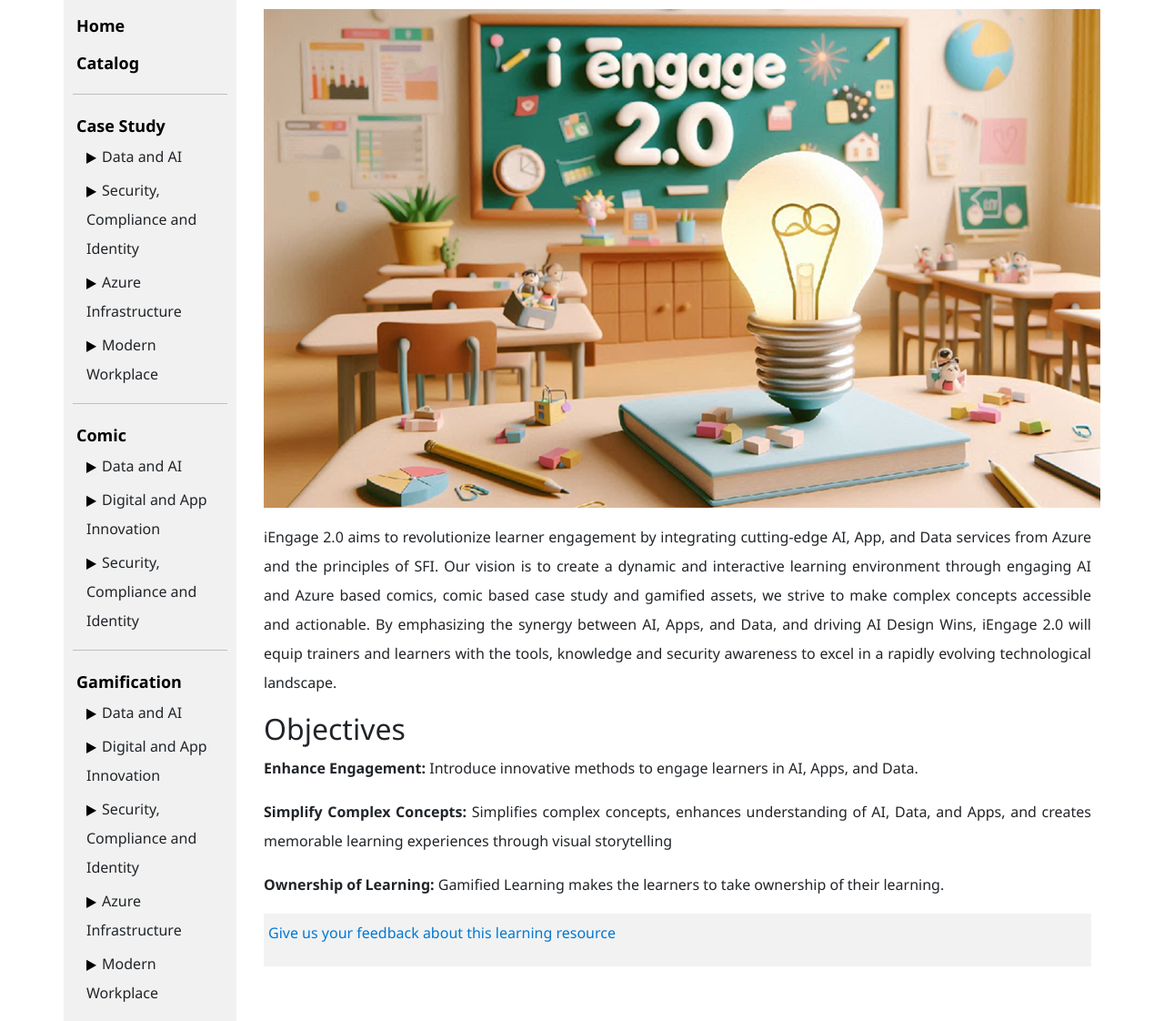
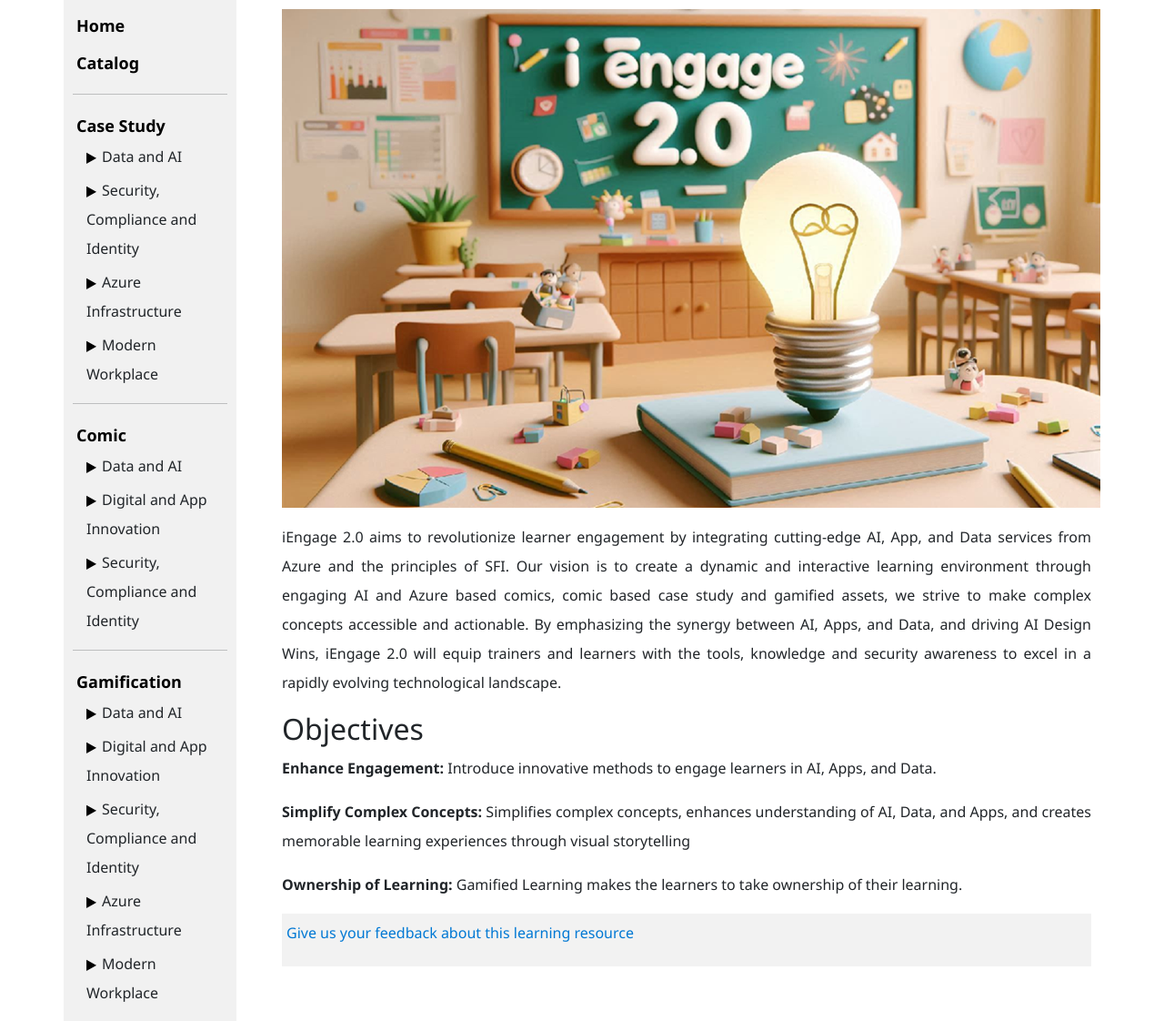
Before and after one commit to ningweinw/iengage, a Jekyll site: the page built from index.markdown, in a window 1280 px wide. Shown: the whole page at 91% size. Built offline with Jekyll 4.4.1, drawn with Linux system fonts in a browser that asks for light colours.

Commit message:
Update style.css

```diff
--- a/assets/css/style.css
+++ b/assets/css/style.css
@@ -12,7 +12,7 @@
 #rightDiv {
     flex-grow: 1;
     padding: 10px;
-    padding-left: 30px;
+    padding-left: 50px;
     overflow: auto; /* Ensure content is scrollable if it overflows */
     justify-content: left; /* Center the content horizontally */
     align-items: center; /* Center the content vertically */
@@ -21,6 +21,12 @@
 .content-wrapper {
     text-align: justify; /* Center the text */
 }
+
+.responsive_image {
+    max-width: 100%;
+    height: auto;
+}
+
 .divider {
     width: 1px;
     background-color: lightblue;
```
